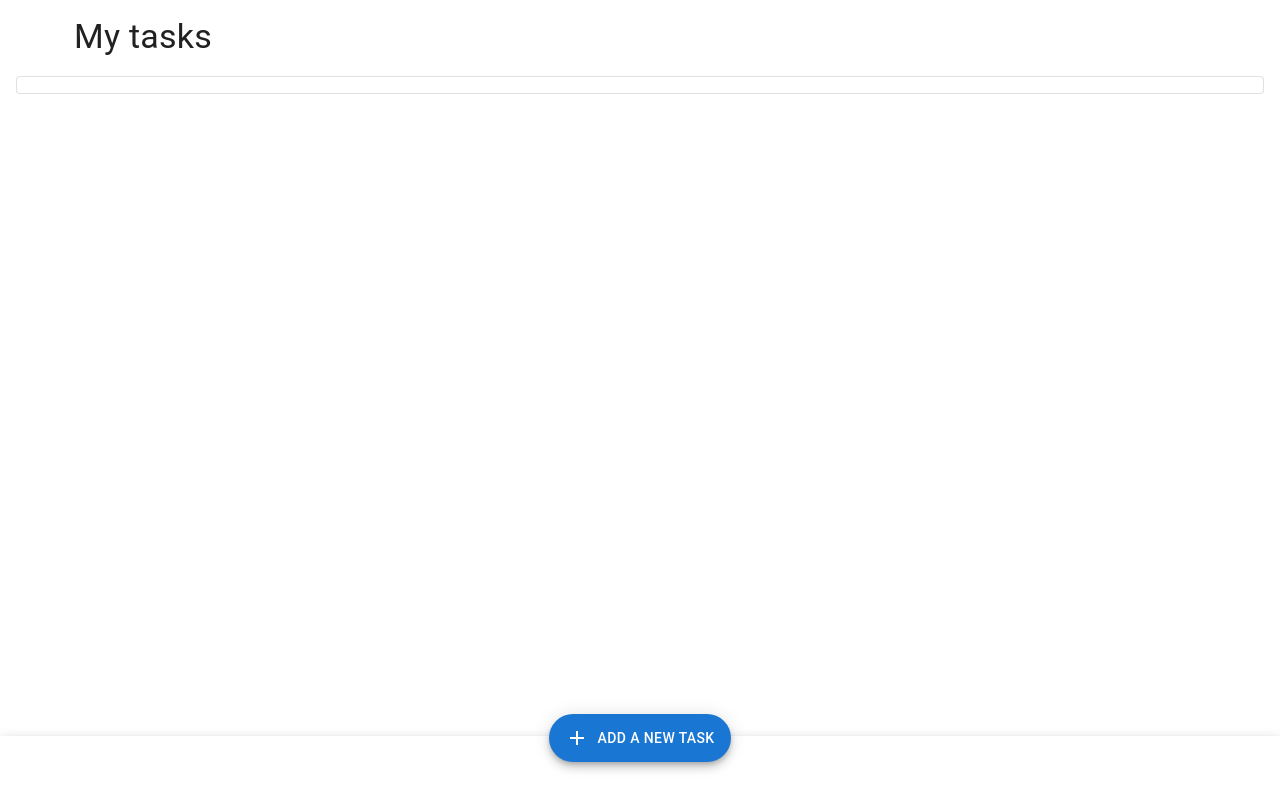
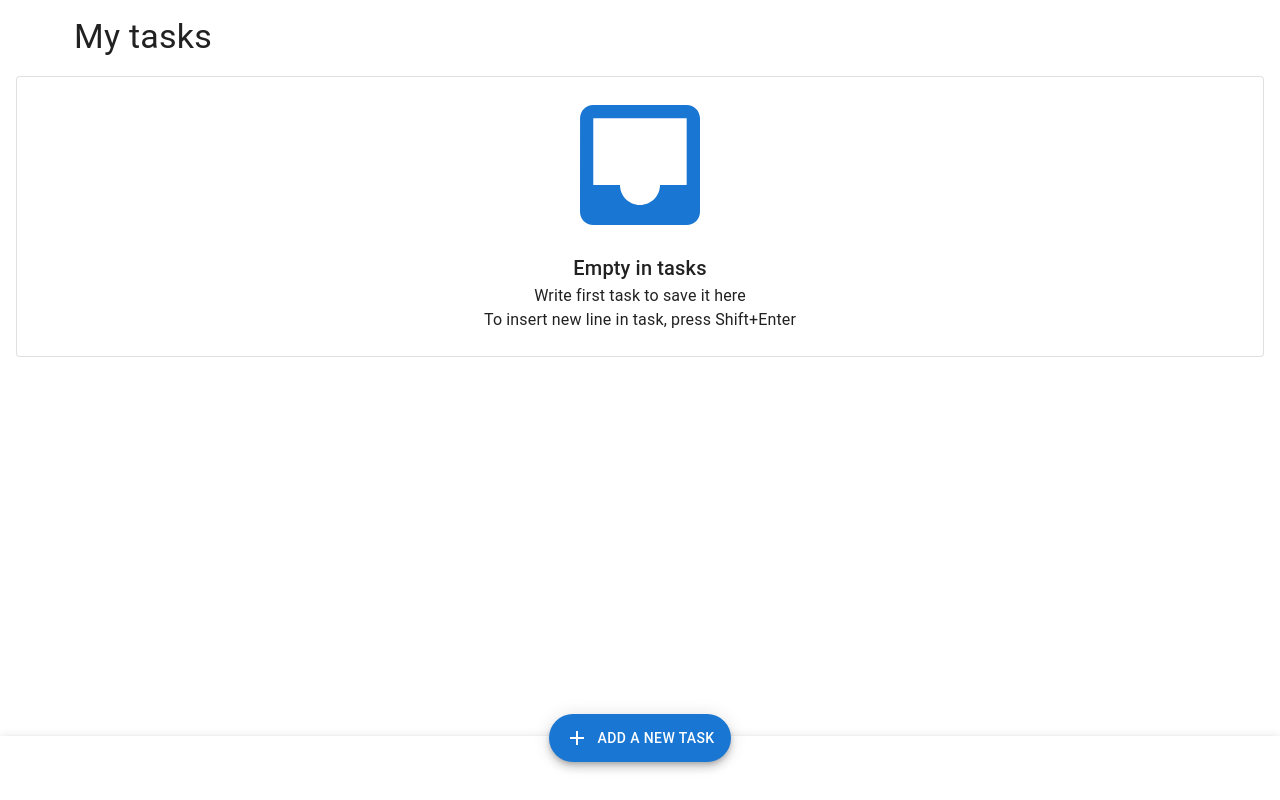
Before and after one commit to dm1sh/toodo, a React (Vite) app: page / in a window 1280 px wide. Built offline with nearby package versions, Linux system fonts and the light colour scheme.

Commit message:
Added empty task list placeholder

```diff
--- /dev/null
+++ b/src/components/EmptyList.tsx
@@ -0,0 +1,20 @@
+import React from "react";
+
+import Typography from "@mui/material/Typography";
+import Box from "@mui/material/Box";
+import InboxIcon from "@mui/icons-material/Inbox";
+
+export const EmptyList: React.FC = () => (
+  <Box
+    sx={{
+      padding: (theme) => theme.spacing(1),
+      paddingBottom: (theme) => theme.spacing(3),
+      textAlign: "center",
+    }}
+  >
+    <InboxIcon sx={{ fontSize: "10rem" }} color={"primary"} />
+    <Typography variant={"h6"}>Empty in tasks</Typography>
+    <Typography>Write first task to save it here</Typography>
+    <Typography>To insert new line in task, press Shift+Enter</Typography>
+  </Box>
+);
--- a/src/components/Layout.tsx
+++ b/src/components/Layout.tsx
@@ -29,7 +29,7 @@ export const Layout: React.FC<LayoutProps> = ({ appBar, content, title }) => {
       <CssBaseline />
       <Box sx={{ padding: (theme) => theme.spacing(2, 2, 10, 2) }}>
         <Typography variant="h4" sx={{ paddingLeft: 2, marginBottom: 2 }}>
-          <Checkbox sx={{ visibility: "hidden" }} />
+          <Checkbox aria-hidden={true} sx={{ visibility: "hidden" }} />
           {title}
         </Typography>
         {content}
--- a/src/components/TodoList.tsx
+++ b/src/components/TodoList.tsx
@@ -5,17 +5,22 @@ import Paper from "@mui/material/Paper";
 
 import { TodoItem } from "./TodoItem";
 import { useAppSelector } from "../hooks";
+import { EmptyList } from "./EmptyList";
 
 export const TodoList: React.FC = () => {
   const tasks = useAppSelector((state) => state.todo.tasks);
 
   return (
     <Paper variant="outlined">
-      <List>
-        {tasks.map((task, index) => (
-          <TodoItem key={task.id} task={task} index={index} />
-        ))}
-      </List>
+      {tasks.length ? (
+        <List>
+          {tasks.map((task, index) => (
+            <TodoItem key={task.id} task={task} index={index} />
+          ))}
+        </List>
+      ) : (
+        <EmptyList />
+      )}
     </Paper>
   );
 };
```
